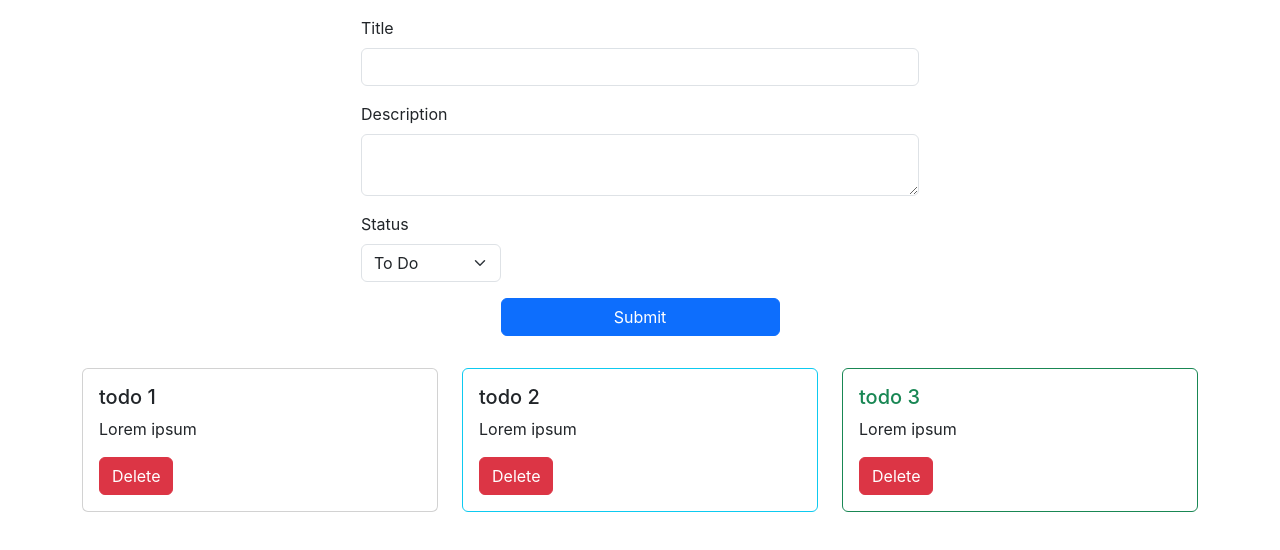
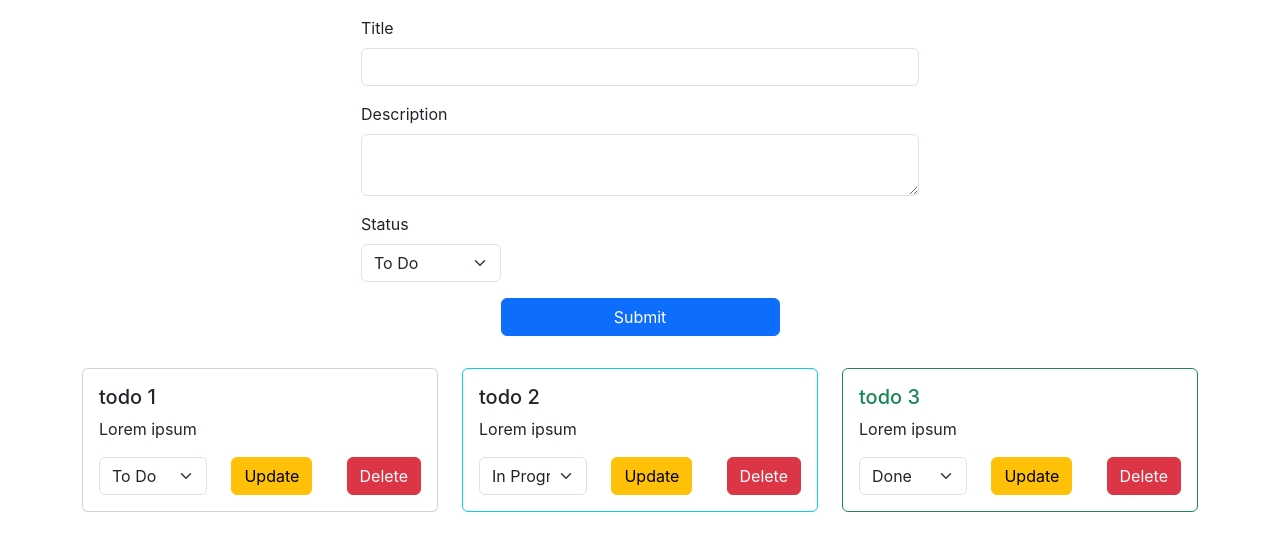
Before and after one commit to Nikhil-18/django-react-todo-app, a React (Create React App) app in the folder frontend/: page / in a window 1280 px wide. Shown: the top 550 px of the page. Built offline with nearby package versions, Linux system fonts and the light colour scheme.

Commit message:
update status of old todos

```diff
--- a/frontend/src/components/TodoItem.js
+++ b/frontend/src/components/TodoItem.js
@@ -1,8 +1,10 @@
-import React from "react";
+import React, { useState } from "react";
 import PropTypes from "prop-types";
 
 const TodoItem = ({ todo, handleUpdate, handleDelete }) => {
   const { id, title, description, status } = todo;
+
+  const [selectedStatus, setSelectedStatus] = useState(status);
 
   let borderColor = "";
   if (status === "In Progress") {
@@ -13,12 +15,48 @@ const TodoItem = ({ todo, handleUpdate, handleDelete }) => {
 
   const headerColor = status === "Done" ? "text-success" : "";
 
+  const handleOptionChange = (e) => {
+    setSelectedStatus(e.target.value);
+  };
+
+  const handleUpdateButton = () => {
+    if (status === selectedStatus) return;
+    const modTodo = { title, description, status: selectedStatus };
+    handleUpdate(id, modTodo);
+  };
+
   return (
     <div className="col">
       <div className={`card ${borderColor}`}>
         <div className="card-body">
           <h5 className={`card-title ${headerColor}`}>{title}</h5>
           <p className="card-text">{description}</p>
+          <div className="d-flex flex-row bd-highlight justify-content-between">
+            <div className="row">
+              <div className="col">
+                <select
+                  name="status"
+                  className="form-select"
+                  onChange={handleOptionChange}
+                  id="validationCustom04"
+                  required
+                  // defaultValue={status}
+                  value={selectedStatus}
+                >
+                  <option value="To Do">To Do</option>
+                  <option value="In Progress">In Progress</option>
+                  <option value="Done">Done</option>
+                </select>
+              </div>
+              <div className="col">
+                <button
+                  className="btn btn-warning"
+                  onClick={handleUpdateButton}
+                >
+                  Update
+                </button>
+              </div>
+            </div>
             <button
               type="button"
               className="btn btn-danger"
@@ -26,6 +64,7 @@ const TodoItem = ({ todo, handleUpdate, handleDelete }) => {
             >
               Delete
             </button>
+          </div>
         </div>
       </div>
     </div>
```
Lines whose indentation alone changed are shown as unchanged.
